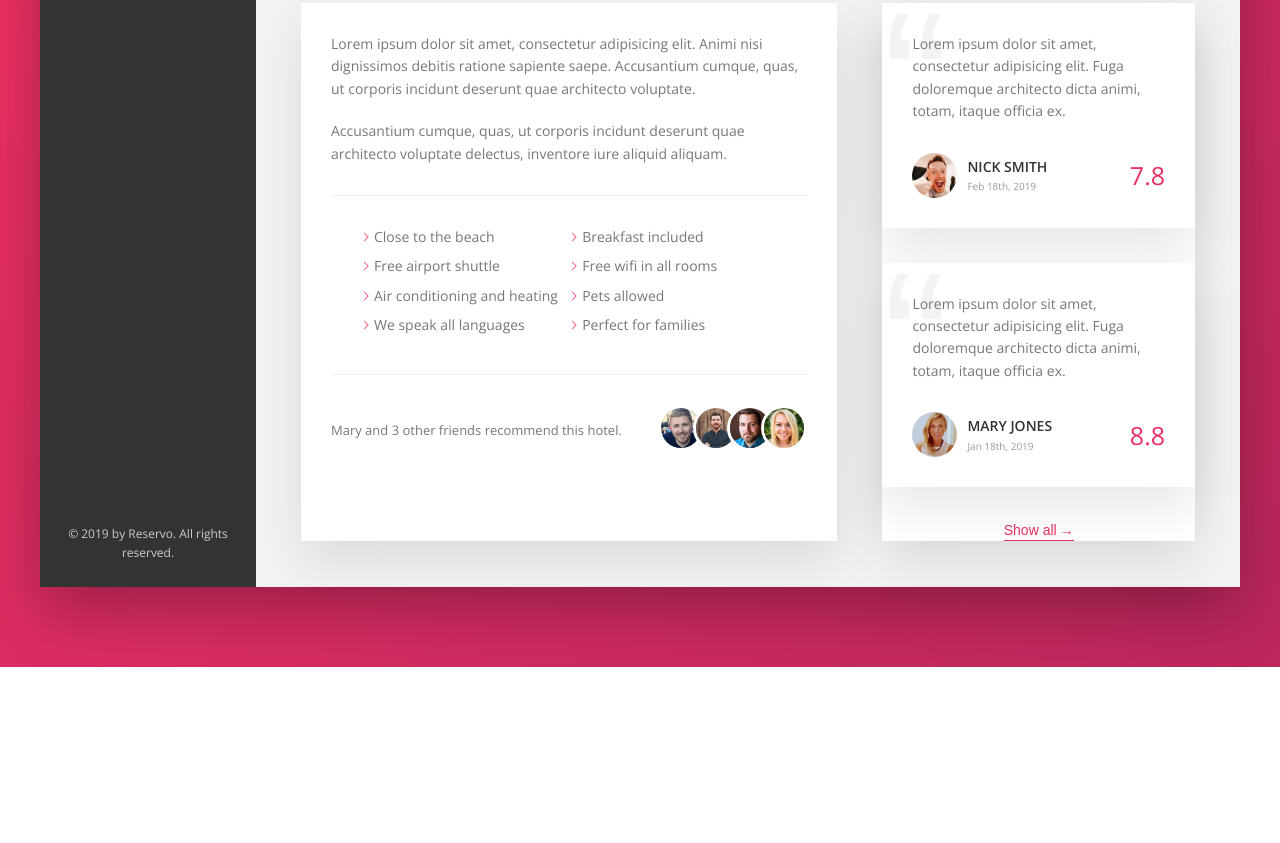
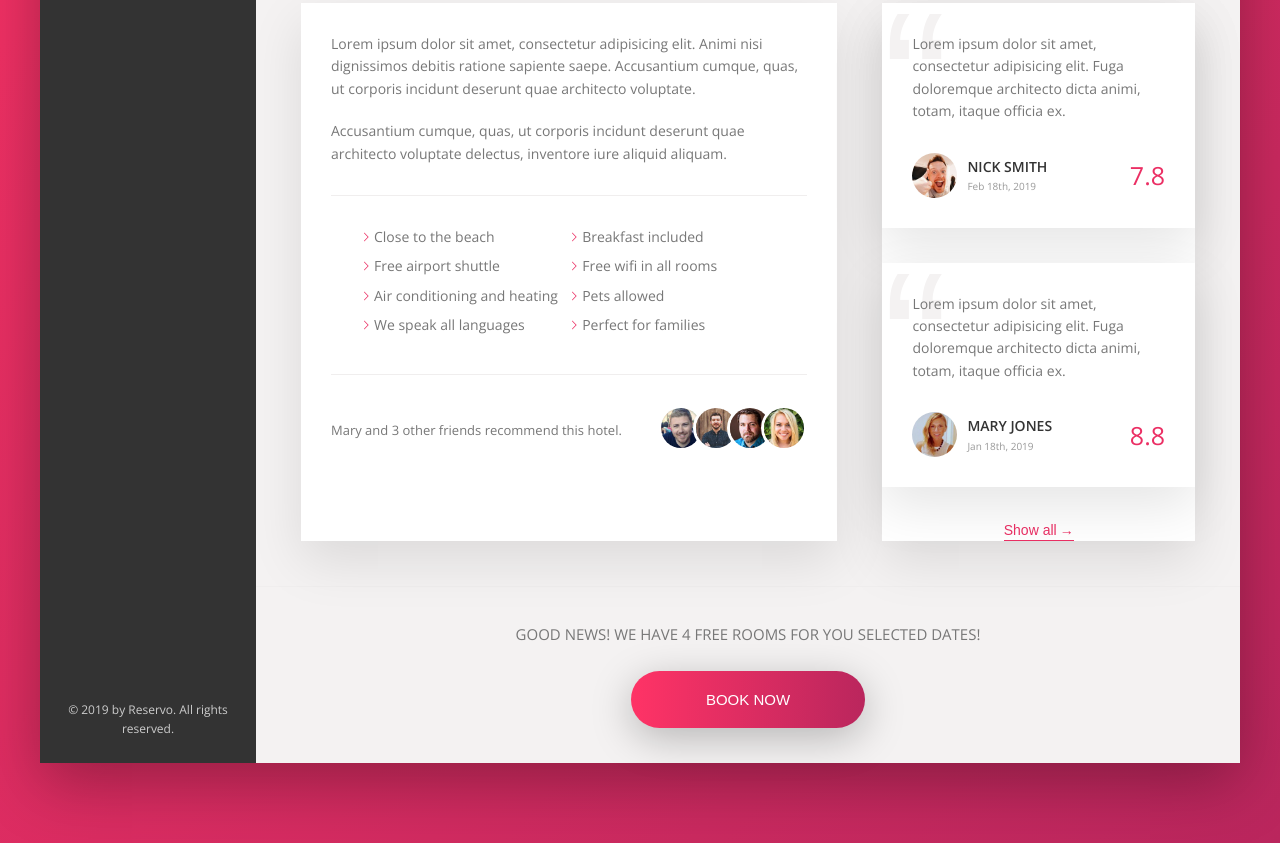
Before and after one commit to balcoder/reservo, a website: page index.html in a window 1280 px wide. Shown: the part 644-1487 px from the top of the page. Before the commit the page ends 1311 px from the top, so only its background shows below. Drawn offline with nearby package versions, Linux system fonts and the light colour scheme.

Commit message:
css finished need responsiveness

```diff
--- a/index.html
+++ b/index.html
@@ -190,6 +190,16 @@
                     <button class="btn-inline">Show all<span>&rarr;</span></button>
                 </div>
               </div>
+
+              <div class="cta">
+                <h2 class="cta__book-now">
+                  Good news! We have 4 free rooms for you selected dates!
+                </h2>
+                <button class="btn">
+                  <span class="btn__visible">Book now</span>
+                  <span class="btn__invisible">Only 4 rooms left</span>
+                </button>
+              </div>
           </main>
         </div>
 
--- a/sass/_components.scss
+++ b/sass/_components.scss
@@ -291,7 +291,7 @@
 
   &:hover {
     color: var(--color-grey-dark-3);
-    animation: pulsate 1s infinite;
+    //animation: pulsate 1s infinite;
 
     span {
       margin-left: 8px;
@@ -300,7 +300,7 @@
 
   &:focus {
     outline: none;
-    //animation: pulsate 1s infinite;
+    animation: pulsate 1s infinite;
   }
 }
 
@@ -428,6 +428,8 @@
     width: 4.5rem;
     border-radius: 50%;
     margin-right: 1rem;
+
+
   }
 
   &__user-box {
@@ -464,3 +466,68 @@
 
   }
 }
+
+////////////////////////////////////////////
+//  Call to action
+.cta {
+  padding: 3.5rem 0;
+  text-align: center;
+
+  &__book-now {
+    font-size: 1.5rem;
+    font-weight: 300;
+    text-transform: uppercase;
+    margin-bottom: 2.5rem;
+  }
+}
+
+////////////////////////////////////////////
+//  Call to action
+.btn {
+  font-size: 1.5rem;
+  font-weight: 300;
+  text-transform: uppercase;
+  border-radius: 100px;
+  border: none;
+  box-shadow: 0 1rem 4rem rgba(0,0,0,.25);
+  background-image: linear-gradient(to right, var(--color-primary-light), var(--color-primary-dark));
+  color: #fff;
+  position: relative;
+  overflow: hidden;
+  cursor: pointer;
+
+  & > * {
+    display: inline-block;
+    height: 100%;
+    width: 100%;
+    transition: all .3s;
+  }
+
+  &__visible {
+    padding: 2rem 7.5rem;
+  }
+
+  &__invisible {
+    position: absolute;
+    padding: 2rem 0;
+    left: 0;
+    top: -100%;
+  }
+
+  &:hover {
+    background-image: linear-gradient(to left, var(--color-primary-light), var(--color-primary-dark));
+  }
+
+  &:hover &__visible {
+    transform: translateY(100%);
+    }
+
+  &:hover &__invisible {
+    top: 0;
+    }
+
+  &:focus {
+    outline: none;
+    animation: pulsate 1s infinite;
+  }
+}
```
Also changed, not shown: README.md, css/style.css.
